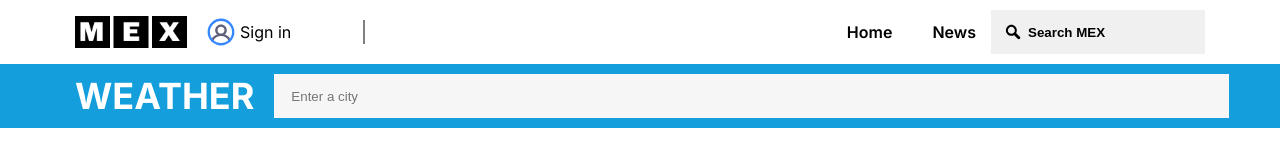
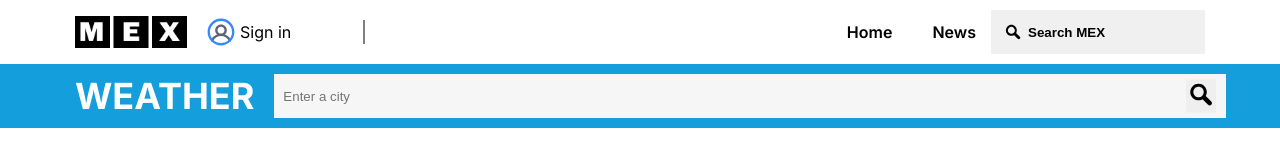
Before and after one commit to Pawsing-ctr/NextWeather, a Next.js app: page / in a window 1280 px wide. Shown: the top 168 px of the page. Built offline with nearby package versions, Linux system fonts and the light colour scheme.

Commit message:
Nav changes

```diff
--- a/src/app/components/Nav/Nav.css
+++ b/src/app/components/Nav/Nav.css
@@ -30,17 +30,21 @@
   min-width: 100%;
 }
 
-/* need fix margin: 0 34rem 0 0;*/
-/* maybe rework input styles */
-/* add dropdown menu */
-/* add icons from Material UI + styles */
+.drop-menu {
+}
+
+.input-container {
+  position: relative;
+  display: flex;
+  align-items: center;
+}
 
 .input-weather {
   display: block;
-  width: 100%;
+  width: 150%;
   height: 2.75rem;
-  padding: 0.625rem 1rem;
-  margin: 0 34rem 0 0;
+  padding: 0 0.5rem;
+  padding-right: 565px;
   color: #202224;
   background: #f6f6f6;
   border-radius: 0;
@@ -48,3 +52,28 @@
   outline: none;
   box-sizing: border-box;
 }
+
+.search-icon {
+  position: absolute;
+  right: 10px;
+  top: 50%;
+  transform: translateY(-50%);
+  text-decoration: none;
+  cursor: pointer;
+}
+
+.dropdown-content {
+  background-color: #000000;
+  /* bc - fix */
+  color: #545658;
+  box-shadow: 0 0.125rem 0.9375rem rgba(0, 0, 0, 0.15);
+  z-index: 1000;
+}
+
+/* .drop-inner {
+  position: absolute;
+  top: 0;
+  z-index: 1;
+} */
+
+/* fix styles for dropdown menu */
--- a/src/app/components/Nav/Nav.tsx
+++ b/src/app/components/Nav/Nav.tsx
@@ -1,9 +1,16 @@
-import React from "react";
+"use client";
+import React, { useState } from "react";
 import "./Nav.css";
 import PageBlockWrapper from "../PageBlockWrapper/PageBlockWrapper";
 import { Colors } from "@/app/constants/colors";
+import LoopAssets from "@/app/assets/HeaderAssets/LoopAssets";
 
 const Nav = () => {
+  const [isDropdownOpen, setIsDropdownOpen] = useState(false);
+
+  const toogleDropDown = () => {
+    setIsDropdownOpen((prev) => !prev);
+  };
   return (
     <PageBlockWrapper backgroundColor={Colors.backgroundColorNav}>
       <main className="main">
@@ -13,11 +20,30 @@ const Nav = () => {
           </div>
 
           <div className="rightSection">
-            <input
-              placeholder="Enter a city"
-              type="text"
-              className="input-weather"
-            />
+            <div className="drop-menu">
+              <div className="input-container">
+                <input
+                  onClick={toogleDropDown}
+                  placeholder="Enter a city"
+                  type="text"
+                  className="input-weather"
+                />
+                <button className="search-icon">
+                  <LoopAssets width="30" height="30" />
+                </button>
+              </div>
+
+              {isDropdownOpen && (
+                <div className="dropdown-content">
+                  <div className="drop-inner">
+                    <div className="logo-weather">
+                      <p className="text-weather">Weather</p>
+                    </div>
+                    {/* fix this */}
+                  </div>
+                </div>
+              )}
+            </div>
           </div>
         </div>
       </main>
```
